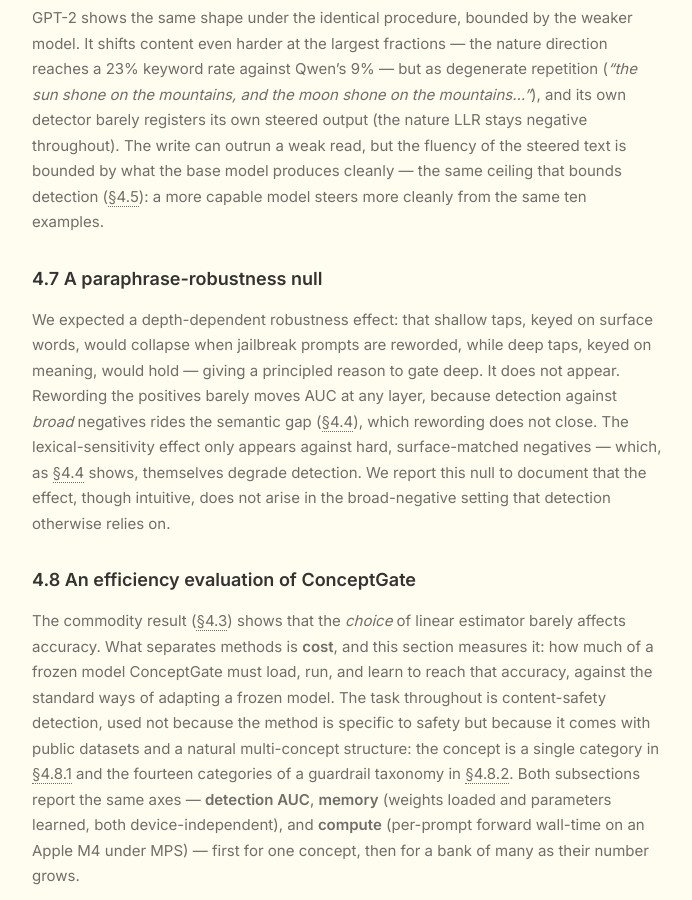
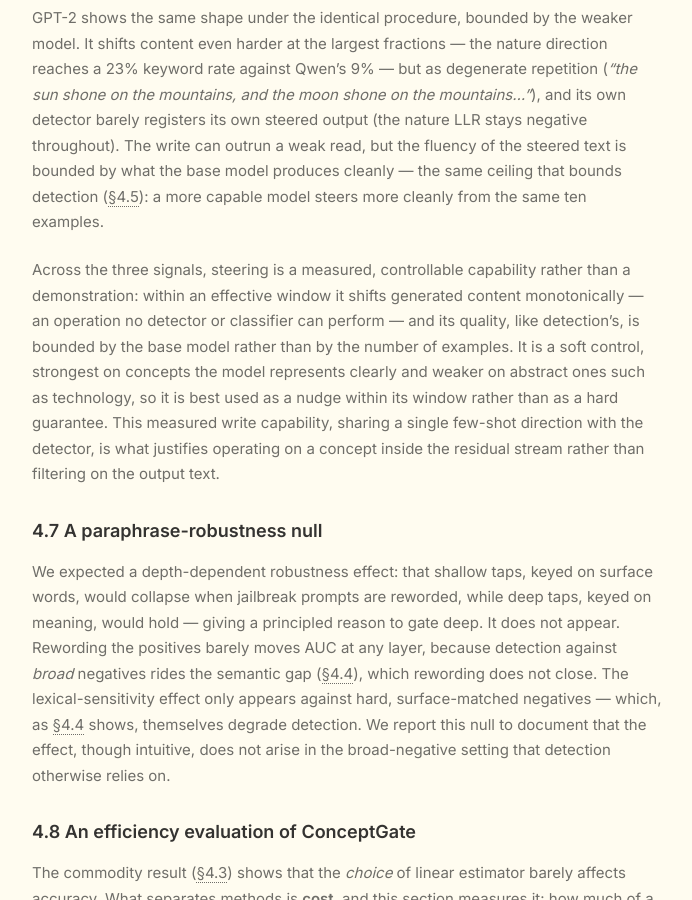
Before and after one commit to NISH1001/NISH1001.github.io, a Jekyll site: the page built from _posts/research/2026-08-29-conceptgate.markdown, in a window 1280 px wide and 900 px high, scrolled down 26748 px. Shown: the whole window, without its empty margins (293-985 px from the left). Built offline with Jekyll 4.4.1, drawn with Linux system fonts in a browser that asks for light colours.

Commit message:
Add a closing takeaway to the steering section (4.6)
Sober concluding paragraph: within an effective window steering is a measured, controllable content shift no detector can perform; quality bounded by the base model; a soft control, best as a nudge; what justifies read+write from one direction in the residual stream.

```diff
--- a/_posts/research/2026-08-29-conceptgate.markdown
+++ b/_posts/research/2026-08-29-conceptgate.markdown
@@ -1014,6 +1014,15 @@ The write can outrun a weak read, but the fluency of the steered text is bounded
 produces cleanly — the same ceiling that bounds detection
 (<a class="sref" href="#45-the-computeaccuracy-frontier">§4.5</a>): a more capable model steers more
 cleanly from the same ten examples.
+
+Across the three signals, steering is a measured, controllable capability rather than a demonstration:
+within an effective window it shifts generated content monotonically — an operation no detector or
+classifier can perform — and its quality, like detection's, is bounded by the base model rather than by
+the number of examples. It is a soft control, strongest on concepts the model represents clearly and
+weaker on abstract ones such as technology, so it is best used as a nudge within its window rather than as
+a hard guarantee. This measured write capability, sharing a single few-shot direction with the detector,
+is what justifies operating on a concept inside the residual stream rather than filtering on the output
+text.
 
 ### 4.7 A paraphrase-robustness null
 
```
